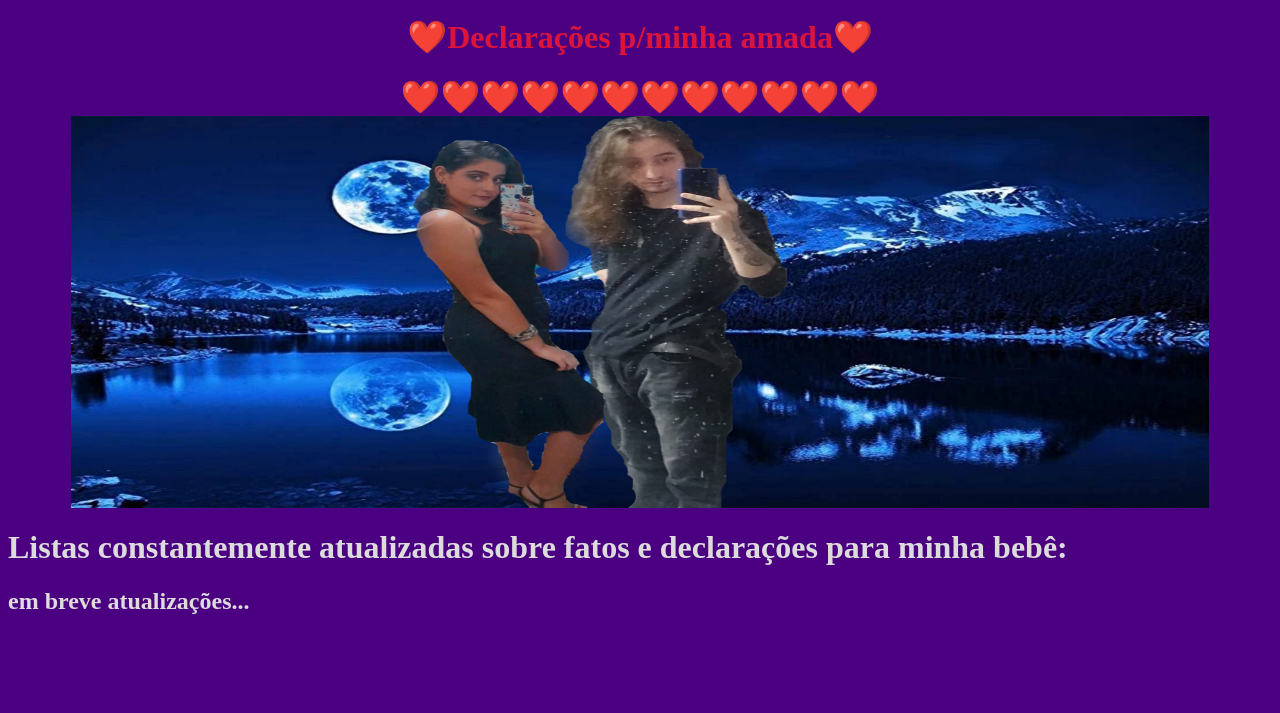
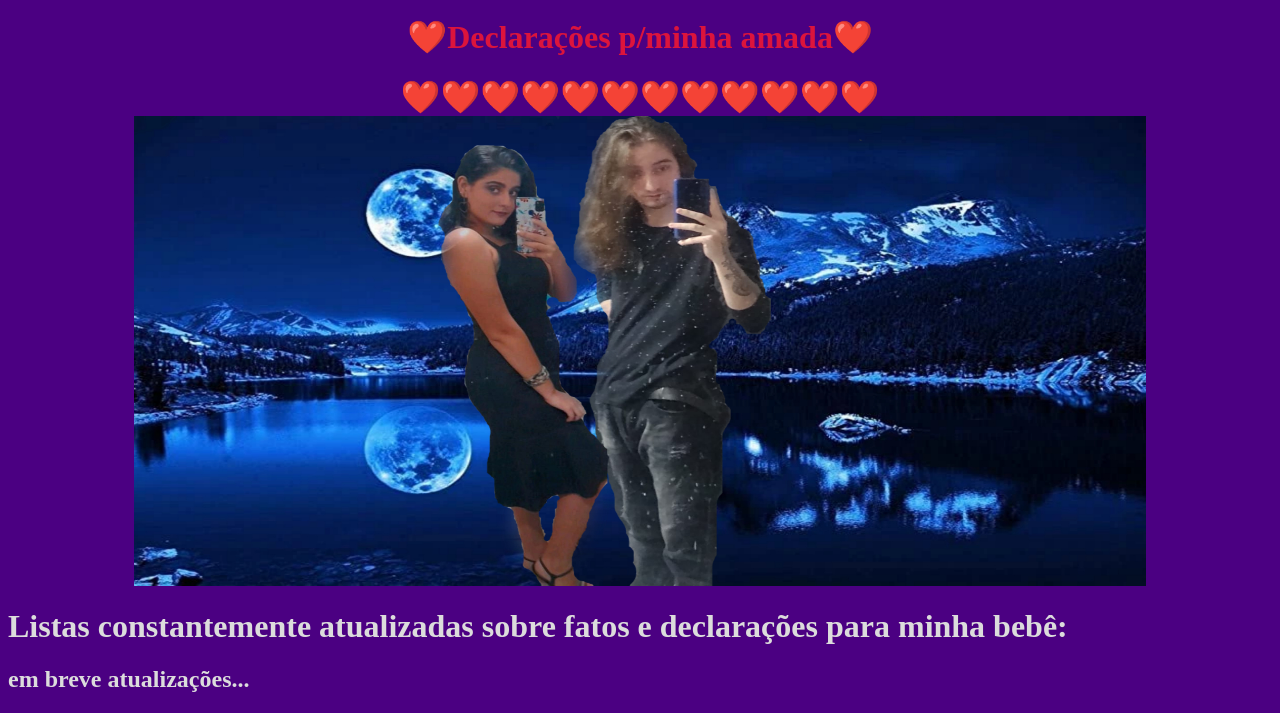
Before and after one commit to DnxNoob/sitedeclara-oes, a plain HTML site: page index.html in a window 1280 px wide. Shown: the part 345-1058 px from the top of the page. Before the commit the page ends 979 px from the top, so only its background shows below. Drawn offline with Linux system fonts and the light colour scheme.

Commit message:
Update index.html

```diff
--- a/index.html
+++ b/index.html
@@ -6,7 +6,7 @@
                 <h1 style="color:#DC143C;" align="center">❤️❤️❤️❤️❤️❤️❤️❤️❤️❤️❤️❤️
                 <h1 style="color:#DC143C;" align="center">❤️Declarações p/minha amada❤️
                 <h1 style="color:#DC143C;" align="center">❤️❤️❤️❤️❤️❤️❤️❤️❤️❤️❤️❤️
-                <img src="eu e ela1.jpg" height="50%" width="90%"></>
+                <img src="eu e ela1.jpg" height="60%" width="80%"></>
                 <h1 style="color:#DCDCDC;"> Listas constantemente atualizadas sobre fatos e declarações para minha bebê:
                 <h2 style="color:#DCDCDC;"> em breve atualizações...
 
```
